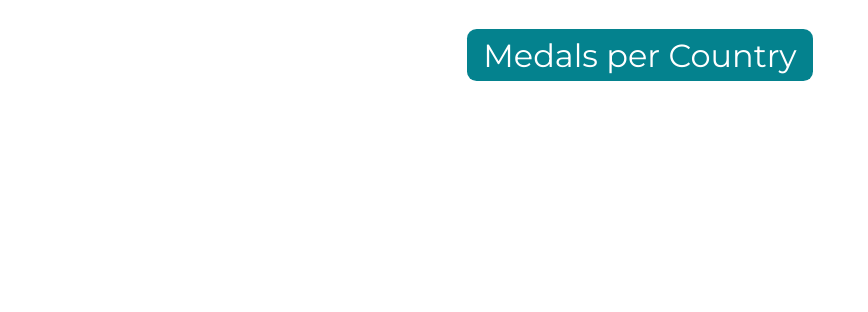
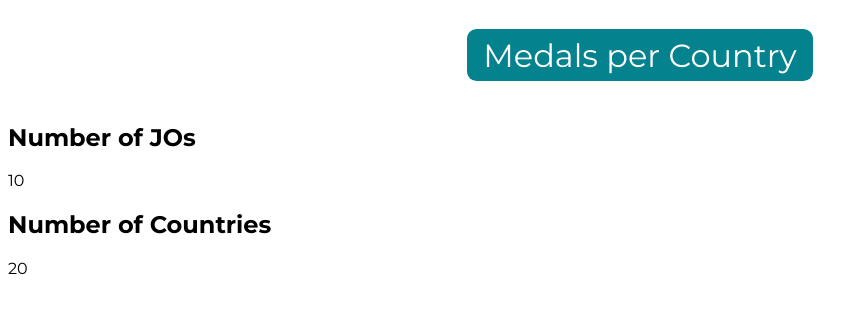
Before and after one commit to maximedrouault/TeleSport, an Angular app: page / in a window 1280 px wide. Shown: the top 312 px of the page, without its empty margins (0-868 px from the left). Built offline with nearby package versions, Linux system fonts and the light colour scheme.

Commit message:
Stats-card component added

```diff
--- a/src/app/app.module.ts
+++ b/src/app/app.module.ts
@@ -6,10 +6,11 @@ import { AppComponent } from './app.component';
 import { HomeComponent } from './pages/home/home.component';
 import { NotFoundComponent } from './pages/not-found/not-found.component';
 import {TitleComponent} from "./components/title/title.component";
+import {StatsCardComponent} from "./components/stats-card/stats-card.component";
 
 @NgModule({
   declarations: [AppComponent, HomeComponent, NotFoundComponent],
-    imports: [BrowserModule, AppRoutingModule, HttpClientModule, TitleComponent],
+    imports: [BrowserModule, AppRoutingModule, HttpClientModule, TitleComponent, StatsCardComponent],
   providers: [],
   bootstrap: [AppComponent],
 })
--- /dev/null
+++ b/src/app/components/stats-card/stats-card.component.html
@@ -0,0 +1,2 @@
+<h2>{{ statsCardInfos?.title || "Card title not available" }}</h2>
+<p>{{ statsCardInfos?.value ?? "Card value not available" }}</p>
--- a/src/app/components/title/title.component.html
+++ b/src/app/components/title/title.component.html
@@ -1 +1 @@
-<h1>{{ title }}</h1>
+<h1>{{ pageTitle || "Page title not available" }}</h1>
--- a/src/app/components/title/title.component.ts
+++ b/src/app/components/title/title.component.ts
@@ -8,5 +8,5 @@ import {Component, Input} from '@angular/core';
   styleUrl: './title.component.scss'
 })
 export class TitleComponent {
-  @Input() title: string = "";
+  @Input() pageTitle?: string;
 }
--- a/src/app/pages/home/home.component.html
+++ b/src/app/pages/home/home.component.html
@@ -1 +1,5 @@
-<app-title [title]="pageTitle" />
+<app-title [pageTitle]="pageTitle" />
+
+@for (statCardInfo of statsCardInfos; track $index) {
+  <app-stats-card [statsCardInfos]="statCardInfo" />
+}
--- a/src/app/pages/home/home.component.ts
+++ b/src/app/pages/home/home.component.ts
@@ -10,7 +10,11 @@ import {Olympic} from "../../core/models/Olympic";
 })
 export class HomeComponent implements OnInit {
   public olympics$: Observable<Olympic[] | null> = of();
-  pageTitle: string = "Medals per Country";
+  pageTitle = "Medals per Country";
+  statsCardInfos = [
+    { title: "Number of JOs", value: 10 },
+    { title: "Number of Countries", value: 20 }
+  ]
 
   constructor(private olympicService: OlympicService) {}
 
```
Also changed, not shown: src/app/components/stats-card/stats-card.component.ts (added, +12 -0 lines), src/app/components/stats-card/stats-card.component.scss (added), 1 other file (tests, documents, lock files or other folders).
